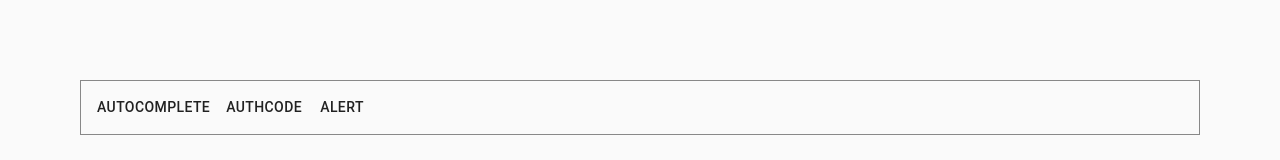
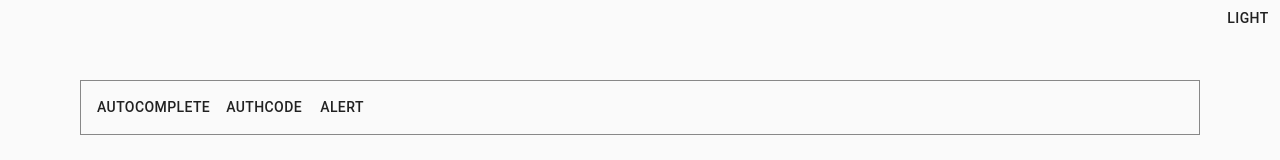
Before and after one commit to rpfeifer-soft/mui-controls, a React (Create React App) app: page / in a window 1280 px wide. Shown: the top 160 px of the page. Built offline with nearby package versions, Linux system fonts and the light colour scheme.

Commit message:
Change control framework.

```diff
--- a/src/App.tsx
+++ b/src/App.tsx
@@ -1,4 +1,6 @@
-import React from 'react';
+/** @format */
+
+import React, { useEffect } from 'react';
 import './App.css';
 import { observer } from 'mobx-react';
 import { Button, createMuiTheme, CssBaseline, ThemeProvider, useMediaQuery } from '@material-ui/core';
@@ -10,9 +12,15 @@ interface ThemeProps {
 
 }
 
-const Theme = observer(({children}: React.PropsWithChildren<ThemeProps>) => {
+const Theme = observer(({ children }: React.PropsWithChildren<ThemeProps>) => {
   const prefersDarkMode = useMediaQuery('(prefers-color-scheme: dark)');
-  const paletteType = prefersDarkMode ? 'dark' : 'light';
+  const [darkMode, setDarkMode] = React.useState(localStorage.getItem('dark') === 'true');
+  useEffect(() => {
+    if (localStorage.getItem('dark') === null) {
+      setDarkMode(prefersDarkMode)
+    }
+  }, [prefersDarkMode]);
+  const paletteType = darkMode ? 'dark' : 'light';
   const theme = React.useMemo(
     () =>
       createMuiTheme({
@@ -28,12 +36,27 @@ const Theme = observer(({children}: React.PropsWithChildren<ThemeProps>) => {
       }),
     [paletteType]
   );
+  const toggleDark = () => {
+    setDarkMode(!darkMode);
+    localStorage.setItem('dark', darkMode ? 'false' : 'true');
+  }
   return (
     <ThemeProvider theme={theme}>
-      <CssBaseline/>
-      <div style={{border: '1px solid #888', padding: 8}}>
+      <React.Fragment>
+        <CssBaseline />
+        <div style={{ border: '1px solid #888', padding: 8 }}>
+          <Button
+            onClick={() => toggleDark()}
+            style={{
+              position: 'absolute',
+              right: 0,
+              top: 0
+            }}
+          >{darkMode ? 'Dark' : 'Light'}
+          </Button>
           {children}
         </div>
+      </React.Fragment>
     </ThemeProvider>
   )
 });
@@ -46,17 +69,17 @@ function App() {
   }
   return (
     <Theme>
-      {hash !== '#autocomplete' || <AutoCompleteTest/>}
-      {hash !== '#authcode' || <AuthCodeTest/>}
-      {hash !== '#alert' || <AlertTest/>}
+      {hash !== '#autocomplete' || <AutoCompleteTest />}
+      {hash !== '#authcode' || <AuthCodeTest />}
+      {hash !== '#alert' || <AlertTest />}
       {!hash ? (
         <React.Fragment>
           <Button onClick={() => goto('#autocomplete')}>Autocomplete</Button>
           <Button onClick={() => goto('#authcode')}>AuthCode</Button>
           <Button onClick={() => goto('#alert')}>Alert</Button>
         </React.Fragment>
-      ): (
-        <Button onClick={() => goto('')} style={{position:'absolute', top: 8, left: 8 }}> &lt; Back</Button>
+      ) : (
+          <Button onClick={() => goto('')} style={{ position: 'absolute', top: 8, left: 8 }}> &lt; Back</Button>
         )}
     </Theme>
   );
```
Also changed, not shown: 1 other file (tests, documents, lock files or other folders). Lines whose indentation alone changed are shown as unchanged.
